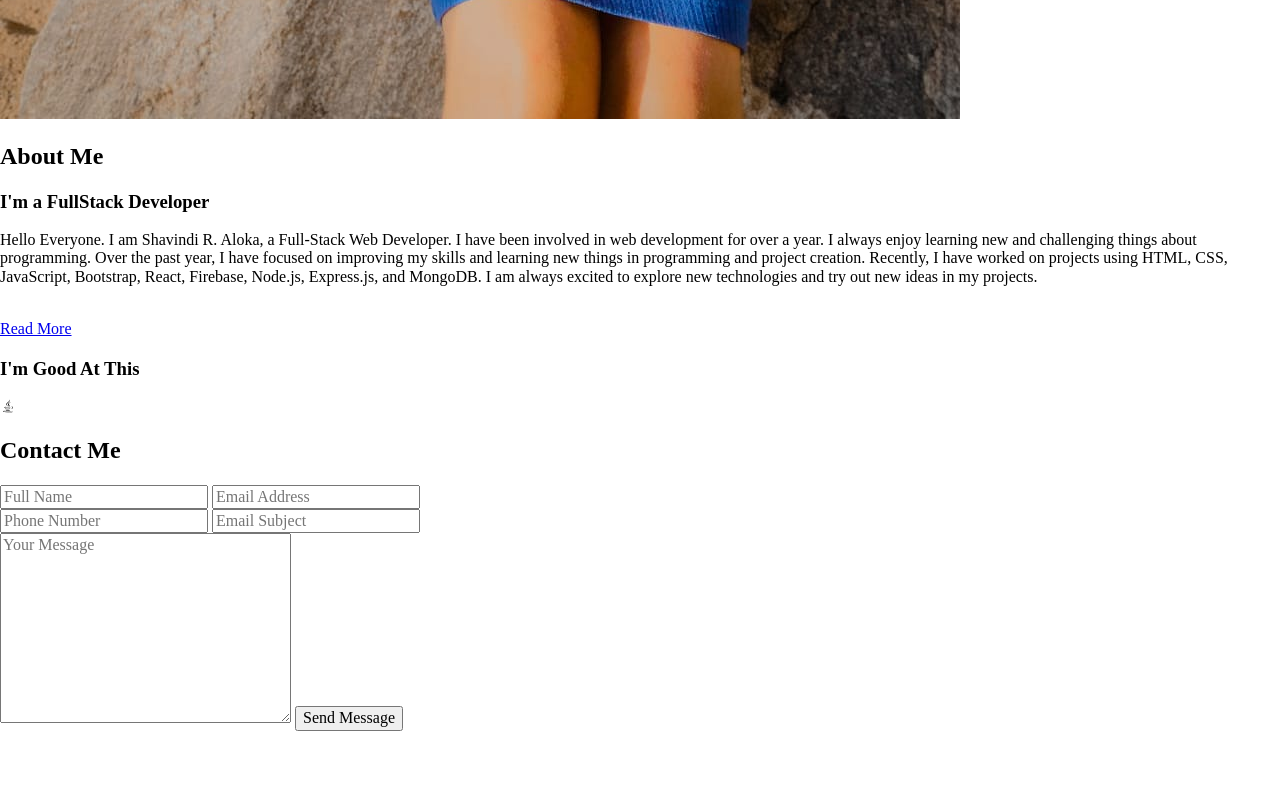
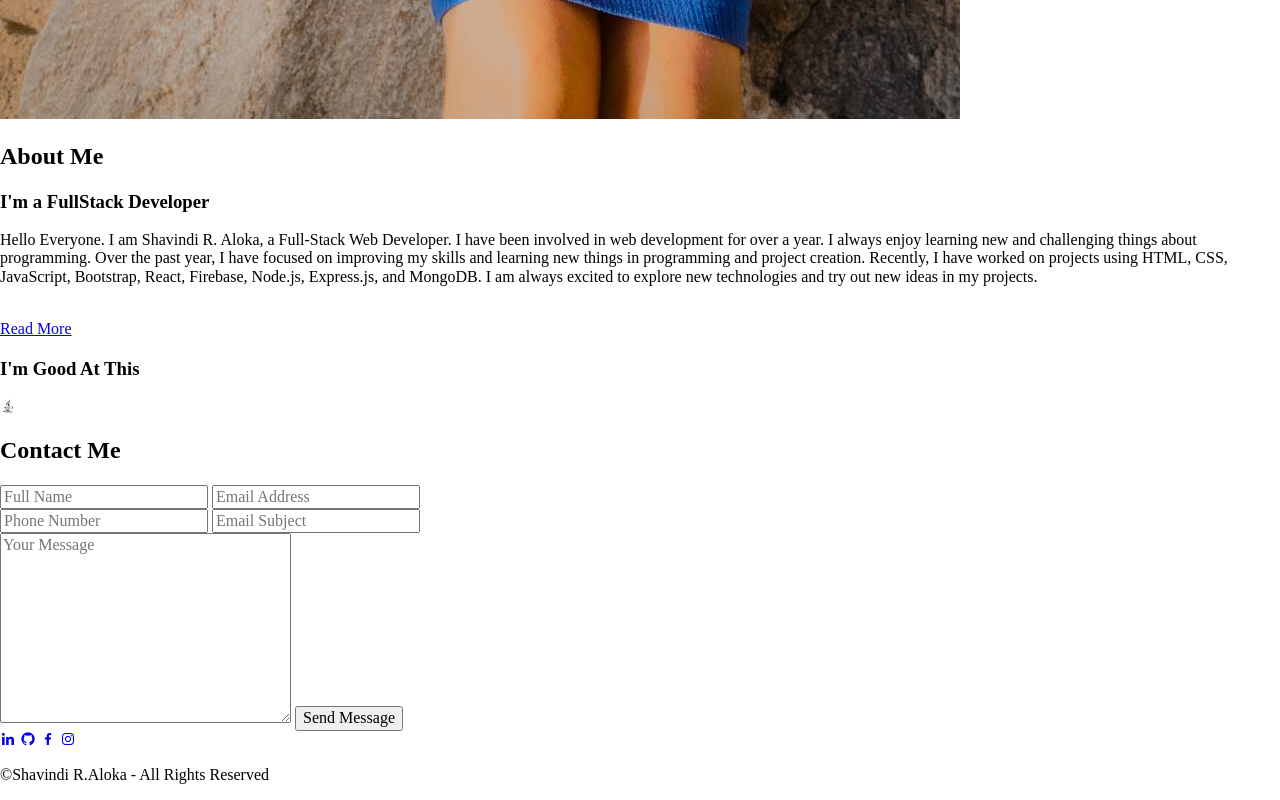
Before and after one commit to Shavindi0609/Portfolio-new, a plain HTML site: page index.html in a window 1280 px wide. Shown: the part 8026-8826 px from the top of the page. Before the commit the page ends 8757 px from the top, so only its background shows below. Drawn offline with nearby package versions, Linux system fonts and the light colour scheme.

Commit message:
Create Footer Section

```diff
--- a/index.html
+++ b/index.html
@@ -205,7 +205,19 @@
 
 </section>
 
+<!-- Footer Section code-->
 
+<footer class="footer">
+    <div class="social">
+        <a href="#"><i class='bx bxl-linkedin'></i></a>
+        <a href="#"><i class='bx bxl-github' ></i></a>
+        <a href="#"><i class='bx bxl-facebook' ></i></a>
+        <a href="#"><i class='bx bxl-instagram' ></i></a>
+    </div>
+    <p class="copyright">
+        &copy;Shavindi R.Aloka - All Rights Reserved
+    </p>
+</footer>
 
 </body>
 </html>
```
